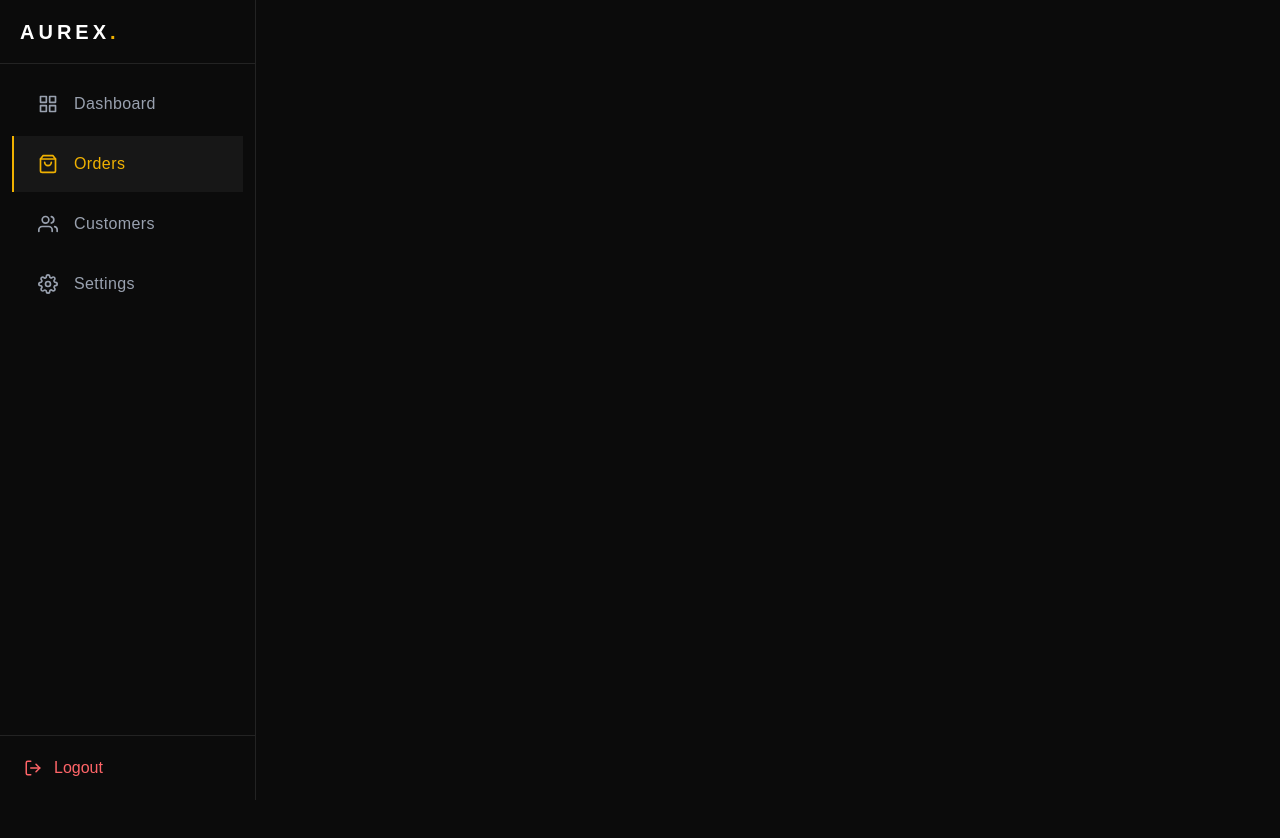
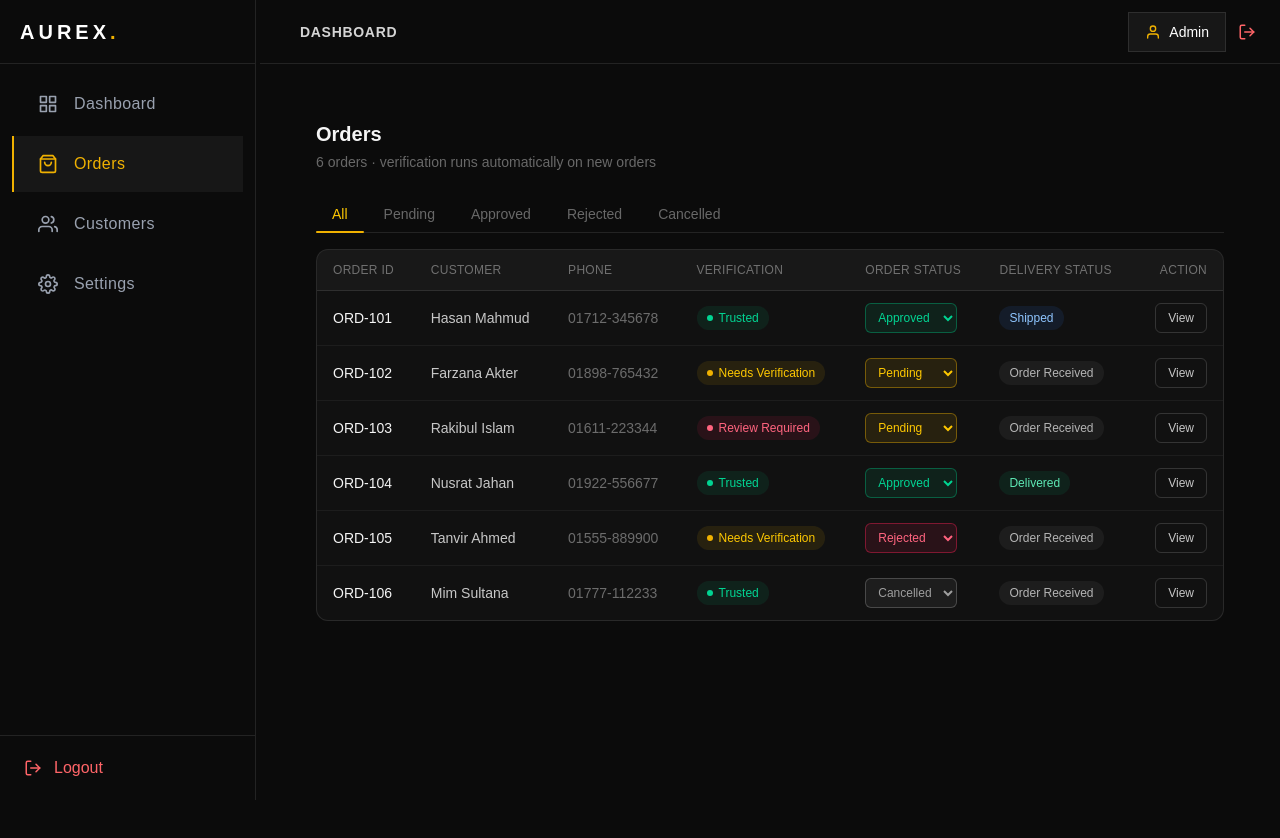
Before and after one commit to dev-nirob1/order-verification-system, a Next.js app: page /dashboard/orders in a window 1280 px wide. Shown: the top 838 px of the page. Before the commit the page ends 800 px from the top, so only its background shows below. Built offline with nearby package versions, Linux system fonts and the light colour scheme.

Commit message:
dashboard layout

```diff
--- a/src/app/(dashboard)/dashboard/layout.js
+++ b/src/app/(dashboard)/dashboard/layout.js
@@ -2,11 +2,16 @@ import Sidebar from "@/app/components/dashboard/Sidebar";
 import Topbar from "@/app/components/dashboard/Topbar";
 
 export default function Layout({ children }) {
-  return (<div className="flex min-h-sceen">
+  return (<div className="min-h-sceen">
     <Sidebar />
-    {/* <div className="flex-col flex-1 lg:pl-65">
+    {/* <div className="flex flex-col flex-1"> */}
+    {/* <Topbar /> */}
+
+    <div className="flex flex-col flex-1 lg:pl-65">
       <Topbar />
-      {children}
-    </div> */}
+      <main className="flex-1 p-6">
+        {children}
+      </main>
+    </div>
   </div>);
 }
--- a/src/app/components/dashboard/Topbar.jsx
+++ b/src/app/components/dashboard/Topbar.jsx
@@ -1,24 +1,30 @@
-'use client';
+"use client";
 import { HiOutlineMenuAlt3 } from "react-icons/hi";
-import { FiUser, FiBell, FiLogOut } from "react-icons/fi";
+import { FiUser, FiBell, FiLogOut, FiX } from "react-icons/fi";
 
 const Topbar = () => {
   return (
-    <header className="flex h-16 items-center justify-between border-b border-white/10 bg-[#0B0B0B] px-6">
+    <header className="flex w-full h-16 items-center justify-between border-b border-white/10 bg-[#0B0B0B] px-6">
       <div className="flex items-center gap-4">
-        <HiOutlineMenuAlt3 size={24} className="text-white lg:hidden" />
-        <h1 className="text-sm font-semibold uppercase tracking-wider text-neutral-300">
+        {/* hamburger  */}
+        <button>
+          <HiOutlineMenuAlt3 size={24} className="text-white lg:hidden" />
+        </button>
+        <h5 className="text-sm font-semibold uppercase tracking-wider text-neutral-300">
           Dashboard
-        </h1>
+        </h5>
       </div>
 
       <div className="flex items-center gap-3">
-        <FiBell size={18} className="text-neutral-400" />
         <div className="flex h-10 items-center border border-white/10 px-4 bg-white/5 text-sm font-medium text-white">
           <FiUser size={16} className="mr-2 text-yellow-500" />
           <span>Admin</span>
         </div>
-        <FiLogOut size={18} className="text-red-400" />
+
+        {/* logout button  */}
+        <button>
+          <FiLogOut size={18} className="text-red-400" />
+        </button>
       </div>
     </header>
   );
```
Also changed, not shown: src/app/components/dashboard/Sidebar.jsx (+9 -3 lines).
